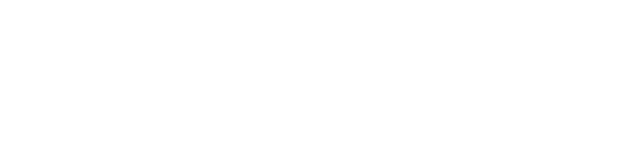
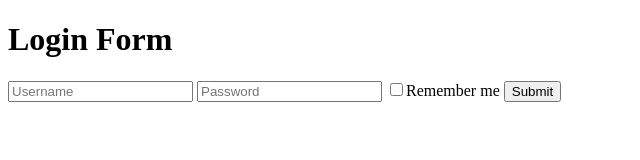
Before and after one commit to acciojob/remember-me-login-form-tejasvairal1234, a website: page main.html in a window 1280 px wide. Shown: the whole page, without its empty margins (0-640 px from the left). Drawn offline with Linux system fonts and the light colour scheme.

Commit message:
created a submission

```diff
--- a/main.html
+++ b/main.html
@@ -8,6 +8,13 @@
 
 <body>
 	<!-- the entire body must be written by student -->
+	<h1>Login Form</h1>
+	<form>
+		<input type="text" placeholder="Username" id="username">
+		<input type="password" placeholder="Password" id="password">
+		<input type="checkbox" id="checkbox"><label for="checkbox">Remember me</label>
+		<button type="submit" id="submit">Submit</button>
+	</form>
     <script type="text/javascript" src="./script.js">
 </script>
 
```
